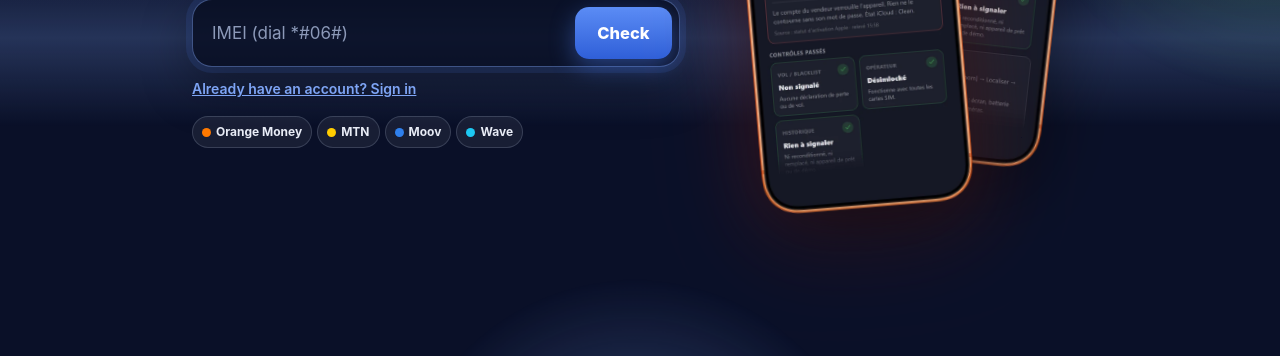
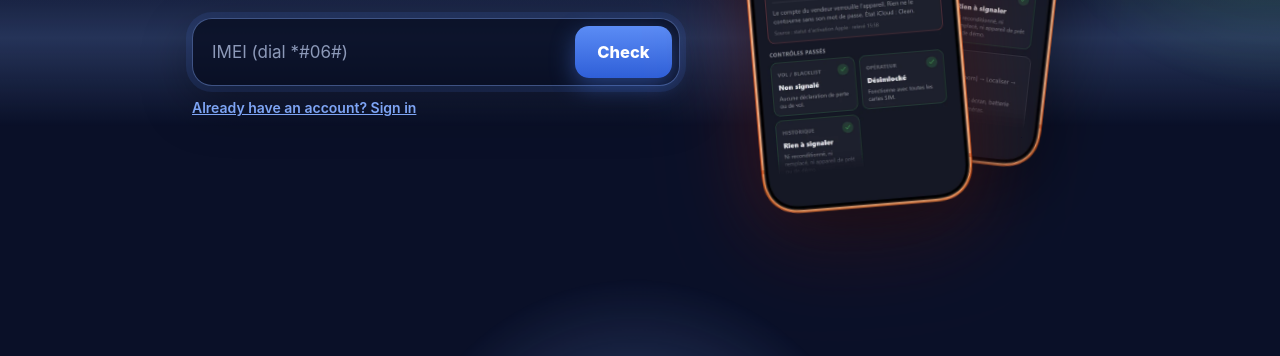
Before and after one commit to Blmbob/phonescore-legal, a plain HTML site: page en/index.html in a window 1280 px wide. Shown: the part 434-790 px from the top of the page. Drawn offline with Linux system fonts and the light colour scheme.

Commit message:
Accueil : retire les pastilles Orange Money, MTN, Moov et Wave du hero
Co-Authored-By: Claude Sonnet 5.5 <noreply@anthropic.com>

```diff
--- a/en/index.html
+++ b/en/index.html
@@ -389,9 +389,6 @@
           </div>
         </section>
     </div>
-      <a class="paiements" href="/recharger">
-        <span class="op orange">Orange Money</span><span class="op mtn">MTN</span><span class="op moov">Moov</span><span class="op wave">Wave</span>
-      </a>
     </div>
 
     <!-- Vraies captures de l'application : un rapport rouge devant un vert. -->
```
Also changed, not shown: index.html (+0 -3 lines).
